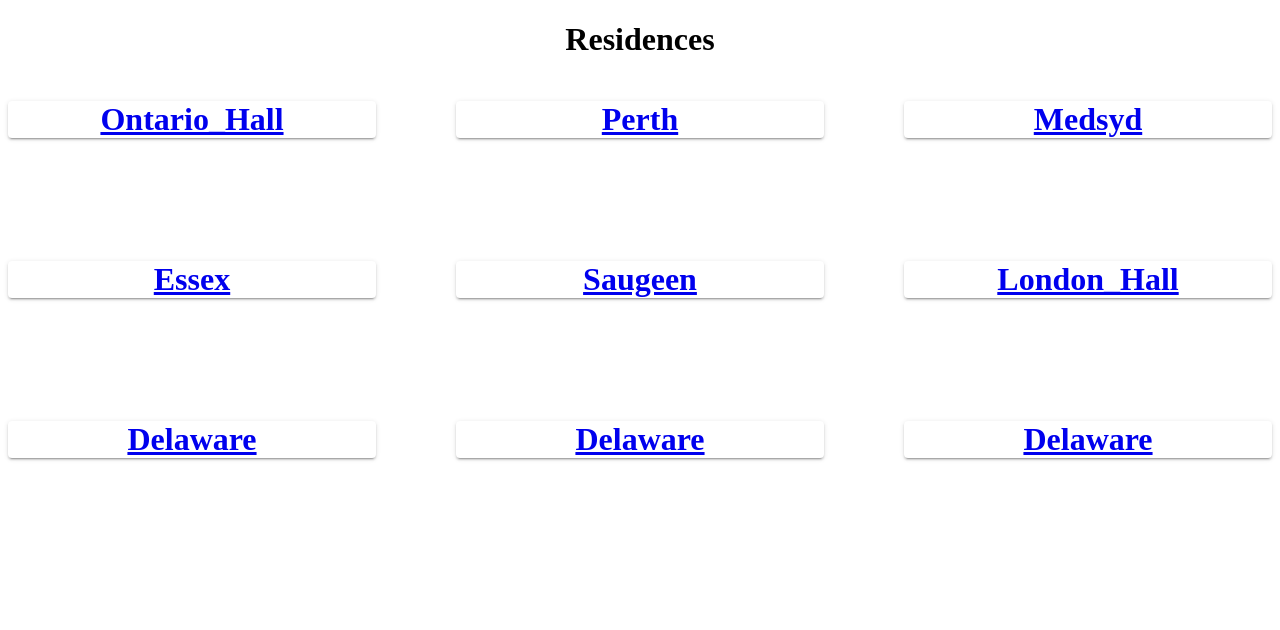
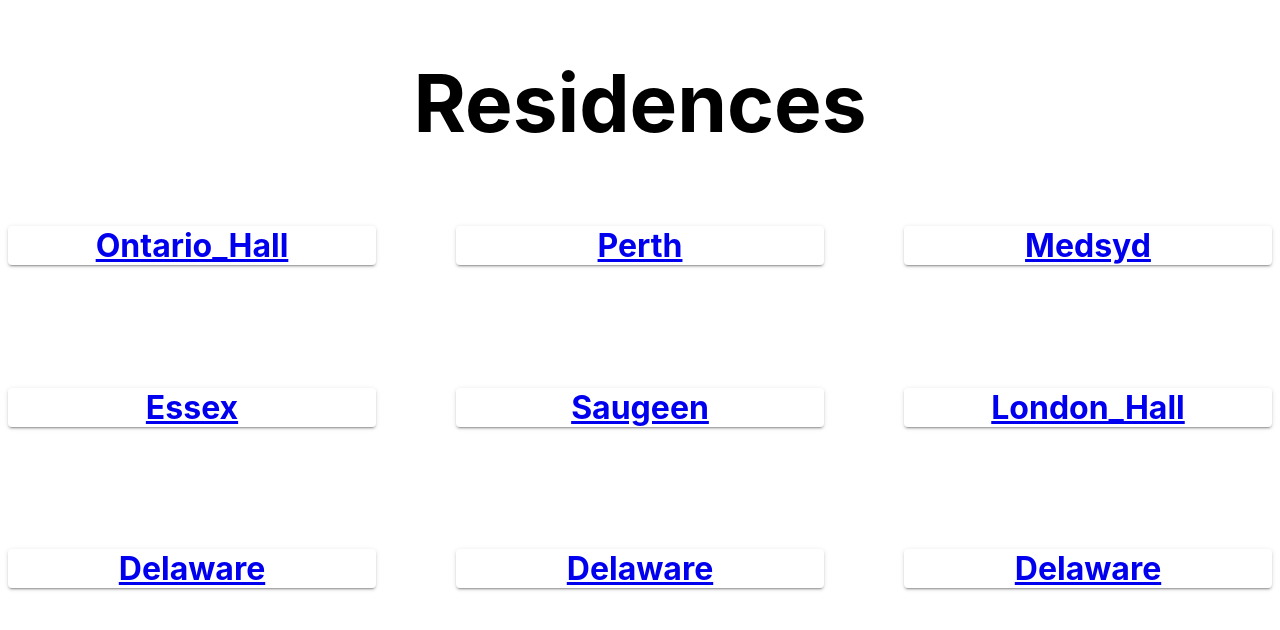
Before and after one commit to WFN-Projects/RoomFinder, a React (Create React App) app in the folder client/: page / in a window 1280 px wide. Shown: the top 630 px of the page. Built offline with nearby package versions, Linux system fonts and the light colour scheme.

Commit message:
update fonts on home page

```diff
--- a/client/src/components/CSS/Title.css
+++ b/client/src/components/CSS/Title.css
@@ -1,8 +1,18 @@
 .title {
   text-align: center;
+  font-family: "Inter", sans-serif;
+  font-style: normal;
+  font-weight: 700;
+  font-size: 80px;
+  line-height: 97px;
+  text-align: center;
+
+  color: #000000;
+
 }
 .Grid-item {
   margin-left: 10px;
   margin-right: 10px;
   margin-top: 5px;
+  font-family: 'Inter', sans-serif;
 }
```
